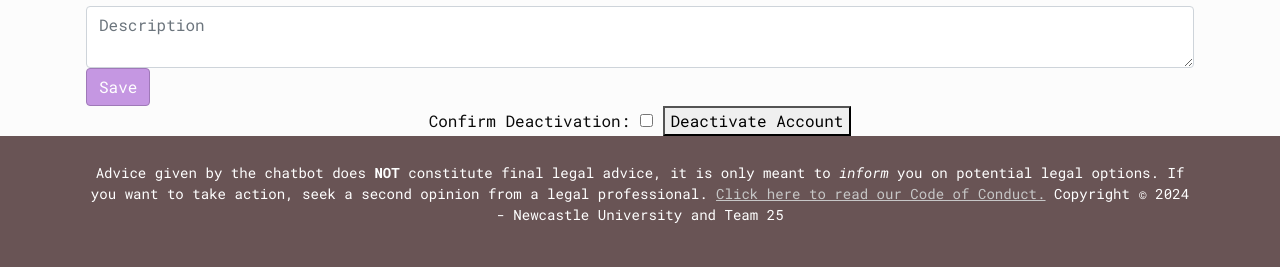
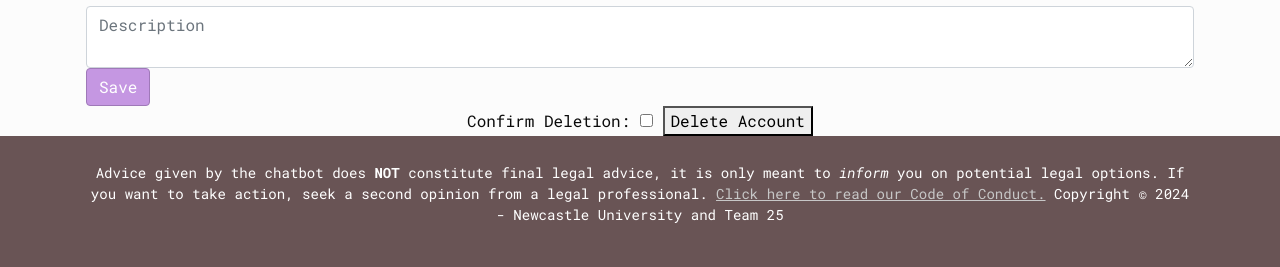
Before and after one commit to GeorgeTsakoumakis/cyber-justitia, a Django app: page /dashboard/ in a window 1280 px wide. Shown: the part 600-867 px from the top of the page. Run offline with Django 5.2, Linux system fonts and the light colour scheme; the visitor is signed in with stand-in values (Sample User, id 1); some libraries are stand-ins or nearby versions.

Commit message:
delete instead of deactivate

```diff
--- a/users/templates/dashboard.html
+++ b/users/templates/dashboard.html
@@ -102,9 +102,9 @@
         <form method="post">
     {% csrf_token %}
     <input type="hidden" name="deactive_profile" value="False">
-    <label for="{{ deactivate_account_form.deactive_profile.id_for_label }}">Confirm Deactivation:</label>
+    <label for="{{ deactivate_account_form.deactive_profile.id_for_label }}">Confirm Deletion:</label>
     <input type="checkbox" id="{{ deactivate_account_form.deactive_profile.id_for_label }}" name="deactive_profile" value="True" {% if deactivate_account_form.deactive_profile.value %}checked{% endif %}>
-    <button type="submit" name="deactivate_account">Deactivate Account</button>
+    <button type="submit" name="deactivate_account">Delete Account</button>
 </form>
 
 {% endblock %}
```
